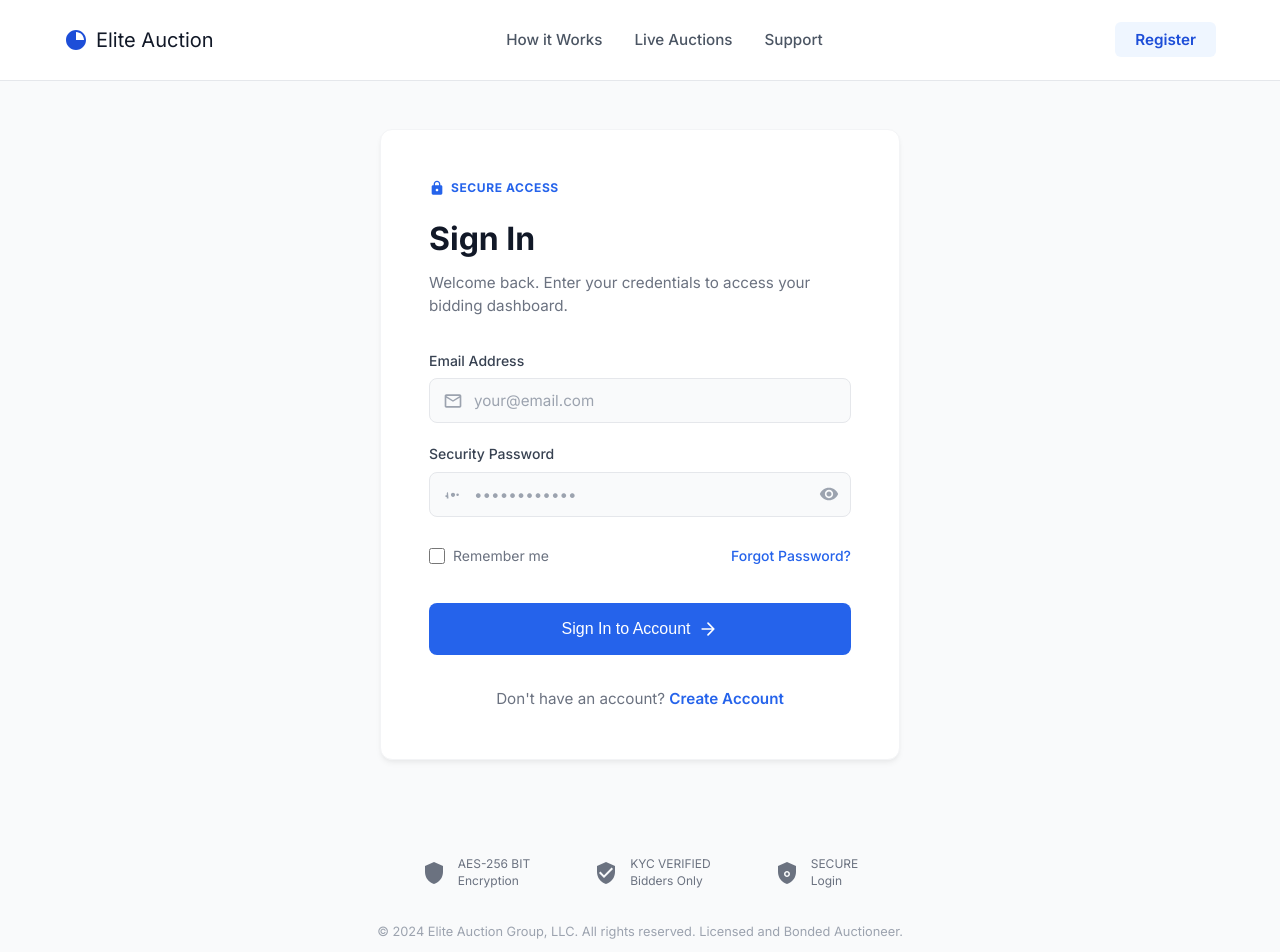
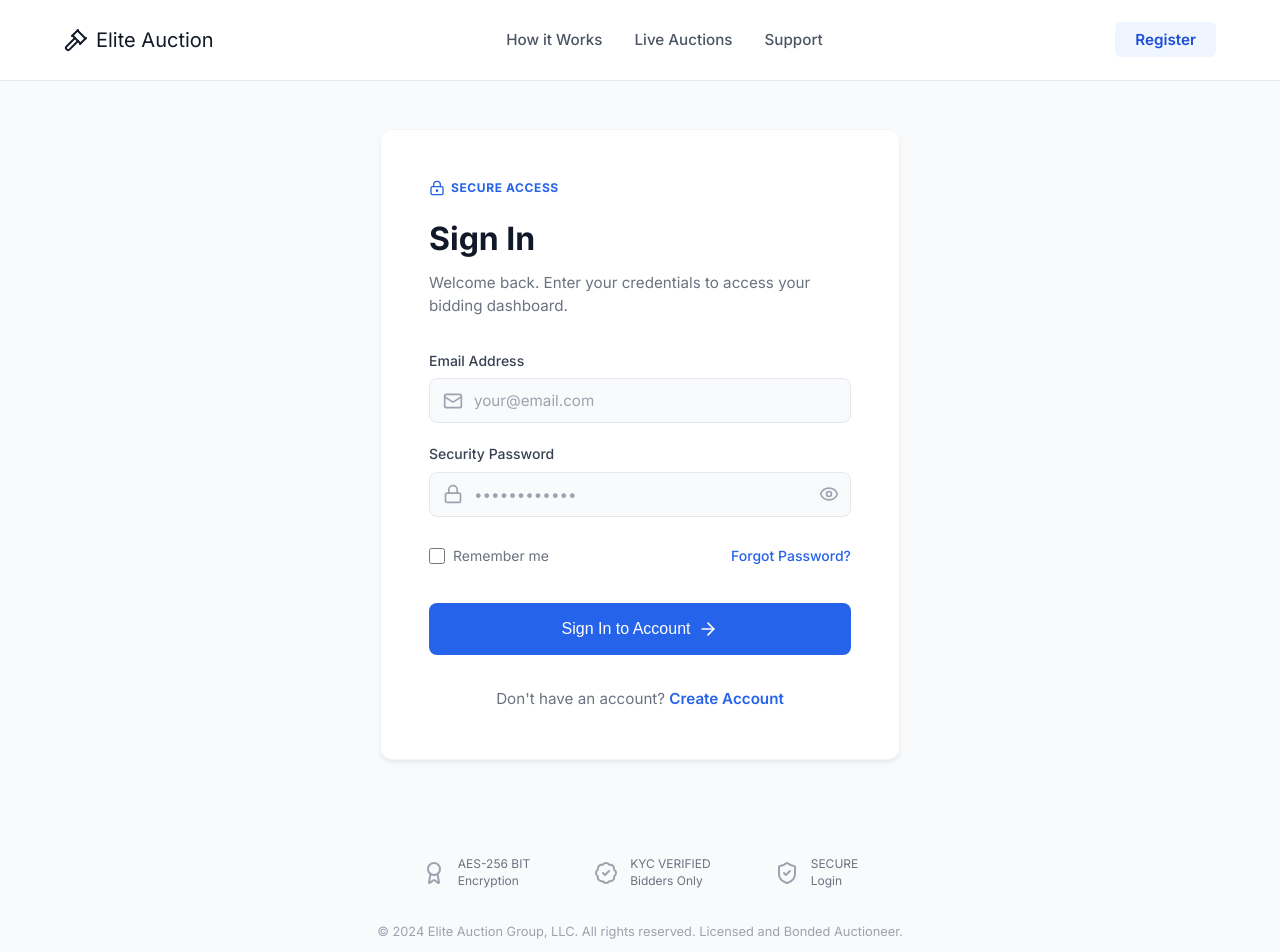
Before and after one commit to SJMarian/bidoo_frontend, a Vue app: page /login in a window 1280 px wide. Shown: the top 952 px of the page. Built offline with nearby package versions, Linux system fonts and the light colour scheme; no server answers.

Commit message:
Replace all svg icon in login view

```diff
--- a/package.json
+++ b/package.json
@@ -14,6 +14,7 @@
   "dependencies": {
     "axios": "^1.13.6",
     "jwt-decode": "^4.0.0",
+    "lucide-vue-next": "^0.577.0",
     "pinia": "^3.0.4",
     "vue": "^3.5.29",
     "vue-router": "^5.0.3"
--- a/src/components/Navbar.vue
+++ b/src/components/Navbar.vue
@@ -1,18 +1,7 @@
 <template>
   <header class="navbar">
     <div class="logo">
-      <svg
-        width="24"
-        height="24"
-        viewBox="0 0 24 24"
-        fill="none"
-        xmlns="http://www.w3.org/2000/svg"
-      >
-        <path
-          d="M12 2C6.48 2 2 6.48 2 12C2 17.52 6.48 22 12 22C17.52 22 22 17.52 22 12C22 6.48 17.52 2 12 2ZM12 4C16.41 4 20 7.59 20 12H12V4Z"
-          fill="#1d4ed8"
-        />
-      </svg>
+      <Gavel class="logo-icon" :size="24" />
       <span class="logo-text">Elite Auction</span>
     </div>
     <nav class="nav-links">
@@ -32,6 +21,7 @@
 <script setup lang="ts">
 import { computed } from 'vue'
 import { useRoute } from 'vue-router'
+import { Gavel } from 'lucide-vue-next'
 
 const route = useRoute()
 
--- a/src/views/auth/Login.vue
+++ b/src/views/auth/Login.vue
@@ -5,18 +5,7 @@
     <main class="main-content">
       <div class="login-card">
         <div class="security-badge">
-          <svg
-            width="16"
-            height="16"
-            viewBox="0 0 24 24"
-            fill="none"
-            xmlns="http://www.w3.org/2000/svg"
-          >
-            <path
-              d="M18 8H17V6C17 3.24 14.76 1 12 1C9.24 1 7 3.24 7 6V8H6C4.9 8 4 8.9 4 10V20C4 21.1 4.9 22 6 22H18C19.1 22 20 21.1 20 20V10C20 8.9 19.1 8 18 8ZM9 6C9 4.34 10.34 3 12 3C13.66 3 15 4.34 15 6V8H9V6ZM12 17C10.9 17 10 16.1 10 15C10 13.9 10.9 13 12 13C13.1 13 14 13.9 14 15C14 16.1 13.1 17 12 17Z"
-              fill="#2563eb"
-            />
-          </svg>
+          <LockKeyhole color="#2563eb" :size="16" />
           SECURE ACCESS
         </div>
         <h1 class="page-title">Sign In</h1>
@@ -28,19 +17,7 @@
           <div class="form-group">
             <label for="email">Email Address</label>
             <div class="input-wrapper">
-              <svg
-                class="input-icon"
-                width="20"
-                height="20"
-                viewBox="0 0 24 24"
-                fill="none"
-                xmlns="http://www.w3.org/2000/svg"
-              >
-                <path
-                  d="M20 4H4C2.9 4 2.01 4.9 2.01 6L2 18C2 19.1 2.9 20 4 20H20C21.1 20 22 19.1 22 18V6C22 4.9 21.1 4 20 4ZM20 18H4V8L12 13L20 8V18ZM12 11L4 6H20L12 11Z"
-                  fill="#9ca3af"
-                />
-              </svg>
+              <Mail color="#9ca3af" class="input-icon" :size="20" />
               <input
                 type="email"
                 id="email"
@@ -54,20 +31,7 @@
           <div class="form-group">
             <label for="password">Security Password</label>
             <div class="input-wrapper">
-              <svg
-                class="input-icon"
-                width="20"
-                height="20"
-                viewBox="0 0 24 24"
-                fill="none"
-                xmlns="http://www.w3.org/2000/svg"
-              >
-                <path
-                  d="M6 10C5.172 10 4.5 10.672 4.5 11.5L4.5 13.5L3 13.5L3 15.5L4.5 15.5L4.5 17.5L6.5 17.5L6.5 16ZM12 10.5C10.62 10.5 9.5 11.62 9.5 13C9.5 14.38 10.62 15.5 12 15.5C13.38 15.5 14.5 14.38 14.5 13C14.5 11.62 13.38 10.5 12 10.5Z"
-                  fill="#9ca3af"
-                />
-                <circle cx="17.5" cy="13" r="1.5" fill="#9ca3af" />
-              </svg>
+              <Lock color="#9ca3af" class="input-icon" :size="20" />
               <input
                 :type="showPassword ? 'text' : 'password'"
                 id="password"
@@ -80,32 +44,8 @@
                 class="btn-toggle-password"
                 @click="showPassword = !showPassword"
               >
-                <svg
-                  v-if="!showPassword"
-                  width="20"
-                  height="20"
-                  viewBox="0 0 24 24"
-                  fill="none"
-                  xmlns="http://www.w3.org/2000/svg"
-                >
-                  <path
-                    d="M12 4.5C7 4.5 2.73 7.61 1 12C2.73 16.39 7 19.5 12 19.5C17 19.5 21.27 16.39 23 12C21.27 7.61 17 4.5 12 4.5ZM12 17C9.24 17 7 14.76 7 12C7 9.24 9.24 7 12 7C14.76 7 17 9.24 17 12C17 14.76 14.76 17 12 17ZM12 9C10.34 9 9 10.34 9 12C9 13.66 10.34 15 12 15C13.66 15 15 13.66 15 12C15 10.34 13.66 9 12 9Z"
-                    fill="#9ca3af"
-                  />
-                </svg>
-                <svg
-                  v-else
-                  width="20"
-                  height="20"
-                  viewBox="0 0 24 24"
-                  fill="none"
-                  xmlns="http://www.w3.org/2000/svg"
-                >
-                  <path
-                    d="M12 7C9.24 7 7 9.24 7 12C7 12.63 7.12 13.23 7.33 13.79L15.79 5.33C15.23 5.12 14.63 5 14 5C13.61 5 13.25 5.07 12.89 5.14L14.71 3.32C13.84 3.11 12.94 3 12 3C7 3 2.73 6.11 1 10.5C1.84 12.64 3.12 14.52 4.74 15.97L6.64 14.07C5.46 13.1 4.47 11.9 3.73 10.5C5.07 7.74 7.93 6 12 6C12.35 6 12.69 6.03 13.04 6.09L11.53 7.6C11.68 7.54 11.84 7.5 12 7.5C12.63 7.5 13.23 7.62 13.79 7.83L15.79 9.83C15.93 10.29 16 10.78 16 11.29C16 12.95 14.66 14.29 13 14.29C12.49 14.29 12 14.22 11.54 14.08L9.08 16.54C10.03 16.84 11 17 12 17C17 17 21.27 13.89 23 9.5C22.16 7.36 20.88 5.48 19.26 4.03L17.36 5.93C18.54 6.9 19.53 8.1 20.27 9.5C18.93 12.26 16.07 14 12 14C11.65 14 11.31 13.97 10.96 13.91L12.47 12.4C12.32 12.46 12.16 12.5 12 12.5C11.37 12.5 10.77 12.38 10.21 12.17L8.21 10.17C8.07 9.71 8 9.22 8 8.71C8 7.05 9.34 5.71 11 5.71C11.51 5.71 12 5.78 12.46 5.92L14.92 3.46C13.97 3.16 13 3 12 3Z"
-                    fill="#9ca3af"
-                  />
-                </svg>
+                <Eye v-if="!showPassword" color="#9ca3af" :size="20" />
+                <EyeOff v-else color="#9ca3af" :size="20" />
               </button>
             </div>
           </div>
@@ -121,22 +61,7 @@
           <button type="submit" class="btn-submit" :disabled="loading">
             <span v-if="loading">Signing In...</span>
             <span v-else>Sign In to Account</span>
-            <svg
-              v-if="!loading"
-              width="20"
-              height="20"
-              viewBox="0 0 24 24"
-              fill="none"
-              xmlns="http://www.w3.org/2000/svg"
-            >
-              <path
-                d="M5 12H19M19 12L12 5M19 12L12 19"
-                stroke="white"
-                stroke-width="2"
-                stroke-linecap="round"
-                stroke-linejoin="round"
-              />
-            </svg>
+            <ArrowRight v-if="!loading" color="#ffffff" :size="20" />
           </button>
           <div v-if="error" class="error-message">{{ error }}</div>
         </form>
@@ -150,48 +75,15 @@
     <footer class="footer">
       <div class="trust-badges">
         <div class="badge">
-          <svg
-            width="24"
-            height="24"
-            viewBox="0 0 24 24"
-            fill="none"
-            xmlns="http://www.w3.org/2000/svg"
-          >
-            <path
-              d="M12 1L3 5V11C3 16.55 6.84 21.74 12 23C17.16 21.74 21 16.55 21 11V5L12 1ZM12 10.99V6L10.5 7.5L9 6V10.99H12ZM14.5 16C15.88 16 17 14.88 17 13.5C17 12.12 15.88 11 14.5 11C13.12 11 12 12.12 12 13.5V16H14.5Z"
-              fill="#6b7280"
-            />
-          </svg>
+          <Award color="#9ca3af" :size="24" />
           <span>AES-256 BIT<br />Encryption</span>
         </div>
         <div class="badge">
-          <svg
-            width="24"
-            height="24"
-            viewBox="0 0 24 24"
-            fill="none"
-            xmlns="http://www.w3.org/2000/svg"
-          >
-            <path
-              d="M12 1L3 5V11C3 16.55 6.84 21.74 12 23C17.16 21.74 21 16.55 21 11V5L12 1ZM10 17L5 12L6.41 10.59L10 14.17L17.59 6.58L19 8L10 17Z"
-              fill="#6b7280"
-            />
-          </svg>
+          <BadgeCheck color="#9ca3af" :size="24" />
           <span>KYC VERIFIED<br />Bidders Only</span>
         </div>
         <div class="badge">
-          <svg
-            width="24"
-            height="24"
-            viewBox="0 0 24 24"
-            fill="none"
-            xmlns="http://www.w3.org/2000/svg"
-          >
-            <path
-              d="M12 1L3 5V11C3 16.55 6.84 21.74 12 23C17.16 21.74 21 16.55 21 11V5L12 1ZM12 16C10.34 16 9 14.66 9 13C9 11.34 10.34 10 12 10C13.66 10 15 11.34 15 13C15 14.66 13.66 16 12 16ZM12 11.5C11.17 11.5 10.5 12.17 10.5 13C10.5 13.83 11.17 14.5 12 14.5C12.83 14.5 13.5 13.83 13.5 13C13.5 12.17 12.83 11.5 12 11.5Z"
-              fill="#6b7280"
-            />
-          </svg>
+          <ShieldCheck color="#9ca3af" :size="24" />
           <span>SECURE<br />Login</span>
         </div>
       </div>
@@ -208,6 +100,18 @@ import Navbar from '../../components/Navbar.vue'
 import { useRouter } from 'vue-router'
 import { authService } from '../../auth/authService'
 import { useAuthStore } from '../../auth/authStore'
+
+import {
+  Mail,
+  Lock,
+  LockKeyhole,
+  Eye,
+  EyeOff,
+  ArrowRight,
+  Award,
+  BadgeCheck,
+  ShieldCheck,
+} from 'lucide-vue-next'
 
 const router = useRouter()
 const authStore = useAuthStore()
```
Also changed, not shown: 1 other file (tests, documents, lock files or other folders).
